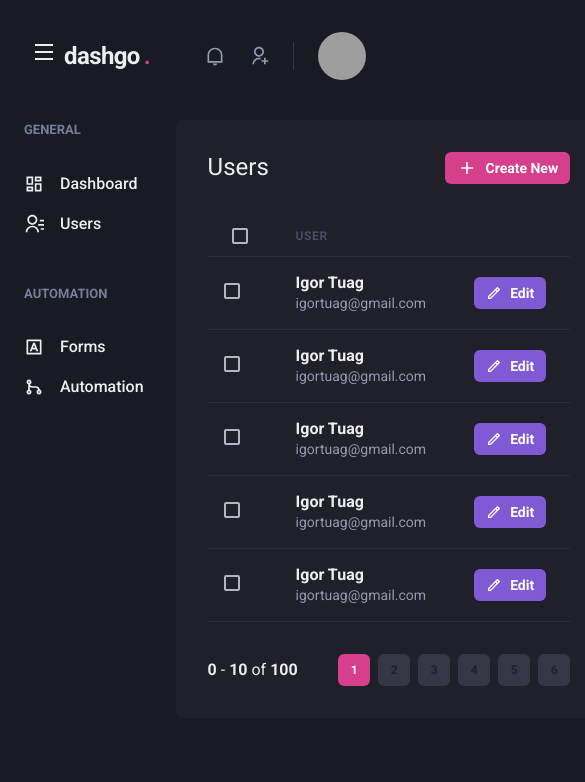
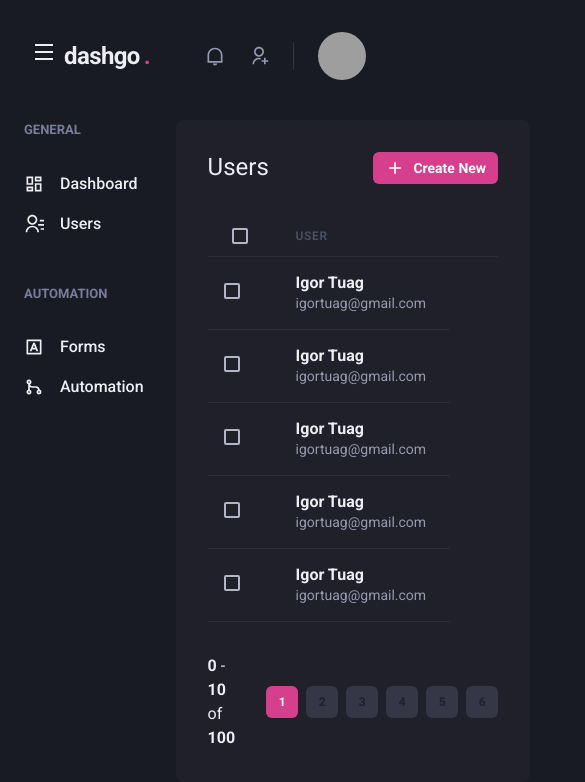
Before and after one commit to igortuag/dashgo, a Next.js app: page /users in a window 390 px wide. Shown: the top 782 px of the page, 585 px wide, since content can reach past the window. Built offline with nearby package versions, Linux system fonts and the light colour scheme; grey boxes are pictures that could not be loaded.

Commit message:
remove edit on small screens

```diff
--- a/src/pages/users/index.tsx
+++ b/src/pages/users/index.tsx
@@ -74,6 +74,7 @@ export default function UserList() {
                   </Box>
                 </Td>
                 {isWideVersion && <Td>June 1, 2022</Td>}
+                {isWideVersion && (
                   <Td>
                     <Button
                       as="a"
@@ -85,6 +86,7 @@ export default function UserList() {
                       Edit
                     </Button>
                   </Td>
+                )}
               </Tr>
               <Tr>
                 <Td px={["4", "4", "6"]}>
@@ -99,6 +101,7 @@ export default function UserList() {
                   </Box>
                 </Td>
                 {isWideVersion && <Td>June 1, 2022</Td>}
+                {isWideVersion && (
                   <Td>
                     <Button
                       as="a"
@@ -110,6 +113,7 @@ export default function UserList() {
                       Edit
                     </Button>
                   </Td>
+                )}
               </Tr>
               <Tr>
                 <Td px={["4", "4", "6"]}>
@@ -124,6 +128,7 @@ export default function UserList() {
                   </Box>
                 </Td>
                 {isWideVersion && <Td>June 1, 2022</Td>}
+                {isWideVersion && (
                   <Td>
                     <Button
                       as="a"
@@ -135,6 +140,7 @@ export default function UserList() {
                       Edit
                     </Button>
                   </Td>
+                )}
               </Tr>
               <Tr>
                 <Td px={["4", "4", "6"]}>
@@ -149,6 +155,7 @@ export default function UserList() {
                   </Box>
                 </Td>
                 {isWideVersion && <Td>June 1, 2022</Td>}
+                {isWideVersion && (
                   <Td>
                     <Button
                       as="a"
@@ -160,6 +167,7 @@ export default function UserList() {
                       Edit
                     </Button>
                   </Td>
+                )}
               </Tr>
               <Tr>
                 <Td px={["4", "4", "6"]}>
@@ -174,6 +182,7 @@ export default function UserList() {
                   </Box>
                 </Td>
                 {isWideVersion && <Td>June 1, 2022</Td>}
+                {isWideVersion && (
                   <Td>
                     <Button
                       as="a"
@@ -185,6 +194,7 @@ export default function UserList() {
                       Edit
                     </Button>
                   </Td>
+                )}
               </Tr>
             </Tbody>
           </Table>
```
Lines whose indentation alone changed are shown as unchanged.
